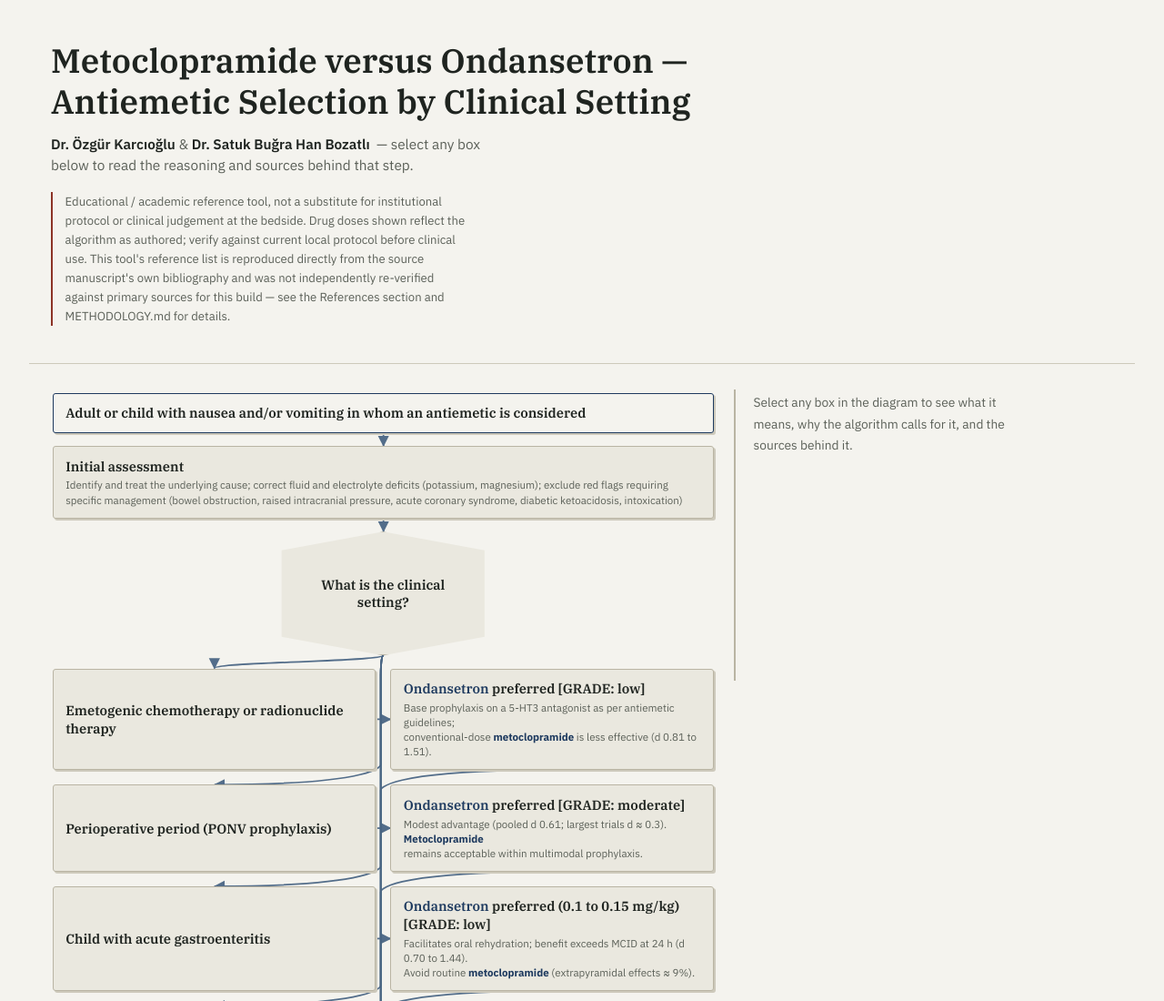
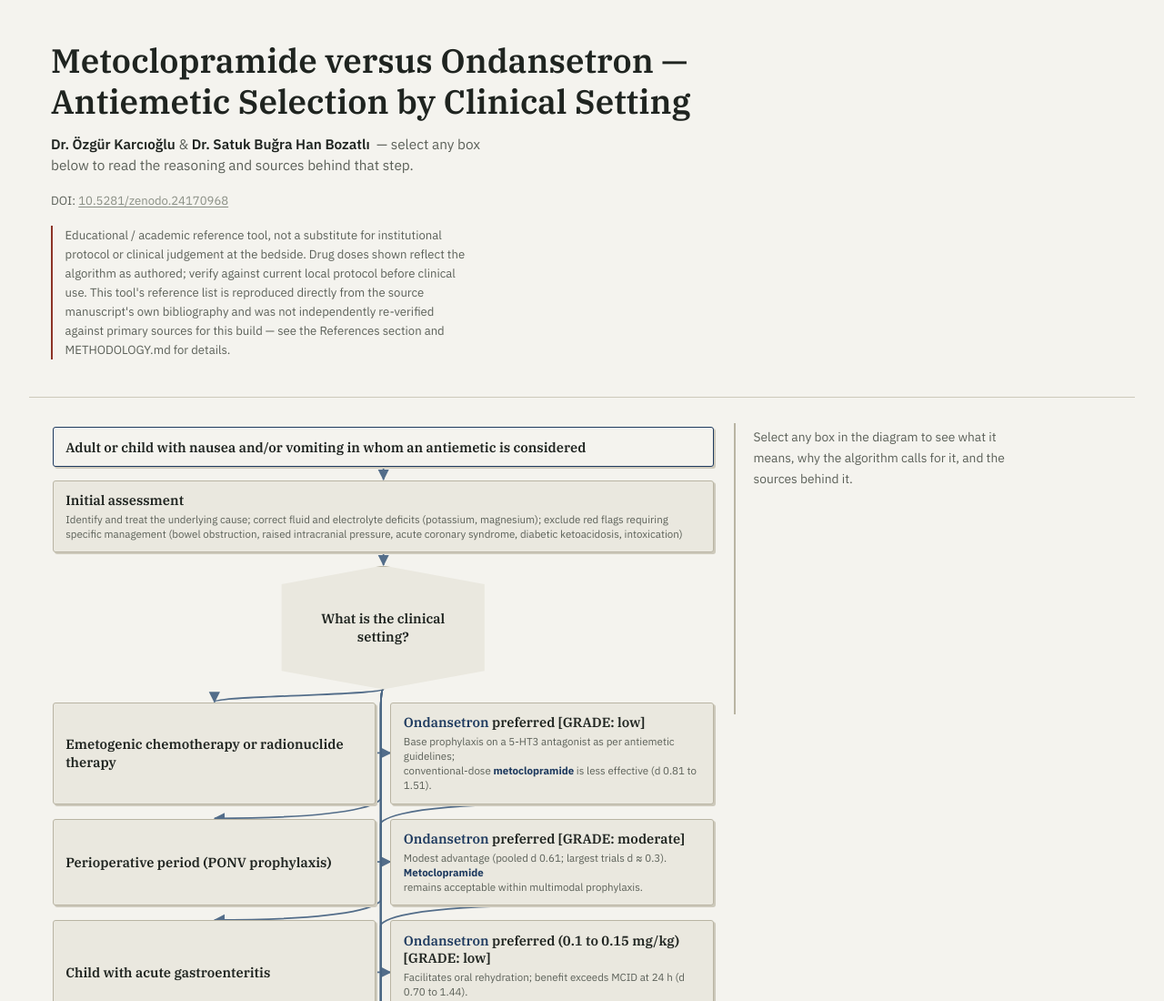
Before and after one commit to satbuhan/metoclopramide-ondansetron-protocol, a plain HTML site: page index.html in a window 1280 px wide. Shown: the top 1100 px of the page at 91% size. Drawn offline with Linux system fonts and the light colour scheme; no server answers.

Commit message:
Add Zenodo DOI badge/masthead line (10.5281/zenodo.24170968)
Co-Authored-By: Claude Sonnet 5 <noreply@anthropic.com>
Claude-Session: https://claude.ai/code/session_01J8ettcHb2V6QYVdxFW6xsz

```diff
--- a/index.html
+++ b/index.html
@@ -19,6 +19,7 @@
     <strong>Dr. Özgür Karcıoğlu</strong> &amp; <strong>Dr. Satuk Buğra Han Bozatlı</strong>
     &nbsp;— select any box below to read the reasoning and sources behind that step.
   </p>
+  <p class="masthead__doi">DOI: <a href="https://doi.org/10.5281/zenodo.24170968" target="_blank" rel="noopener">10.5281/zenodo.24170968</a></p>
   <p class="masthead__disclaimer">
     Educational / academic reference tool, not a substitute for institutional protocol or
     clinical judgement at the bedside. Drug doses shown reflect the algorithm as authored;
```
Also changed, not shown: 1 other file.
